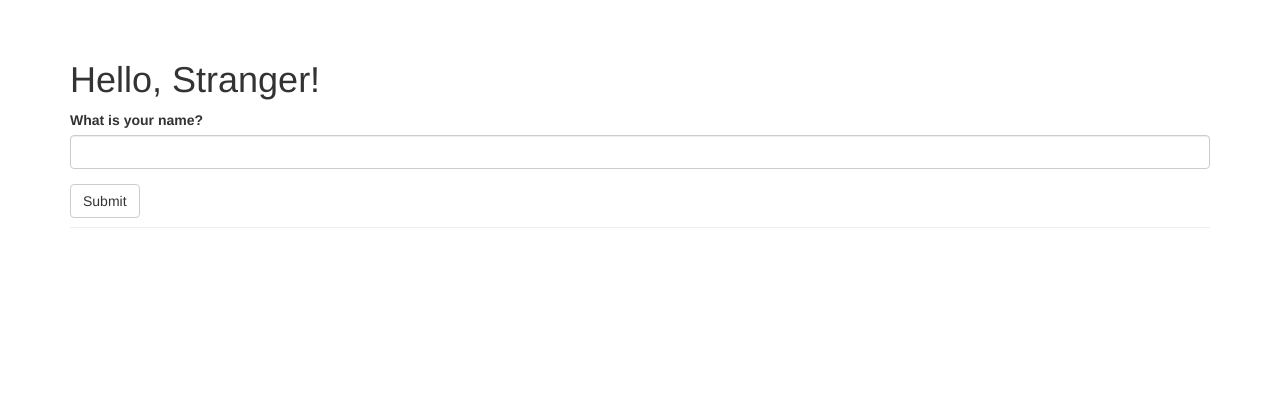
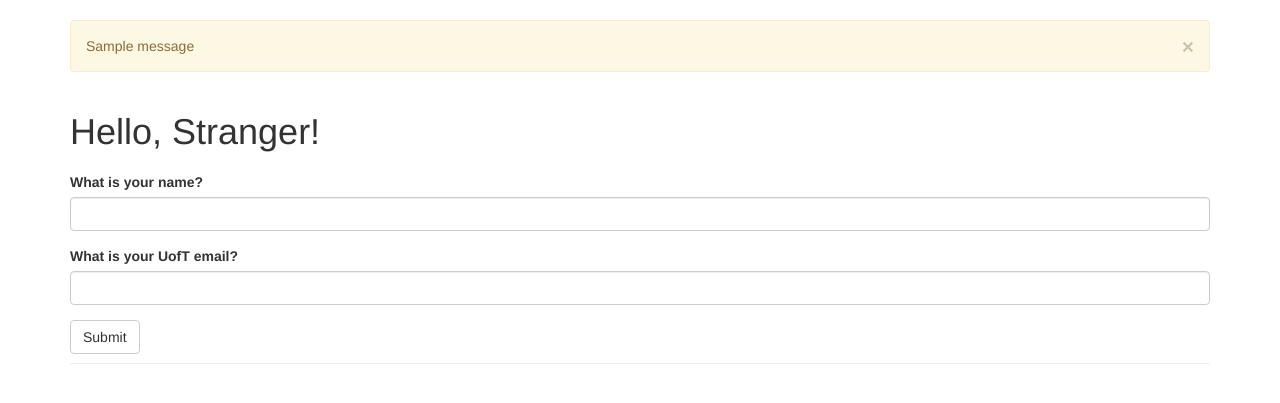
Before and after one commit to Yiming3/E444-F2024-PRA2, a Flask app: page / in a window 1280 px wide. Shown: the part 52-455 px from the top of the page. Run offline with Flask 2, Linux system fonts and the light colour scheme; one stand-in notice (Sample message) is shown; some libraries are stand-ins or nearby versions.

Commit message:
Add a pop up stating change of name

```diff
--- a/reproduce/example4/app.py
+++ b/reproduce/example4/app.py
@@ -10,16 +10,21 @@ Bootstrap(app)
 
 class NameForm(FlaskForm):
     name = StringField('What is your name?', validators=[DataRequired()])
+    email = StringField('What is your UofT email?', validators=[DataRequired()])
     submit = SubmitField('Submit')
 
 @app.route('/', methods=['GET', 'POST'])
 def index():
-    name = None
     form = NameForm()
     if form.validate_on_submit():
-        name = form.name.data
-        form.name.data = ''
-    return render_template('index.html', form=form, name=name)
+        old_name = session.get('name')
+        if old_name is not None and old_name != form.name.data:
+            flash('Looks like you have changed your name!')
+        session['name'] = form.name.data
+        session['email'] = form.email.data
+        return redirect(url_for('index'))
+    return render_template('index.html', form = form, name = session.get('name'), email = session.get('email'))
+
 
 if __name__ == "__main__":
     app.run(debug=True)
--- a/reproduce/example4/templates/index.html
+++ b/reproduce/example4/templates/index.html
@@ -26,8 +26,17 @@
 
 {% block content %}
 <div class="container">
+
+    {% for message in get_flashed_messages() %}
+    <div class="alert alert-warning">
+        <button type="button" class="close" data-dismiss="alert">&times;</button>
+        {{ message }}
+    </div>
+    {% endfor %}
+
     <div class="page-header">
         <h1>Hello, {% if name %}{{ name }}{% else %}Stranger{% endif %}!</h1>
+        <h1>{% if email %}Your UofT email is {{ email }}{% endif %}</h1>
         {{ wtf.quick_form(form) }}
     </div>
 </div>
```
